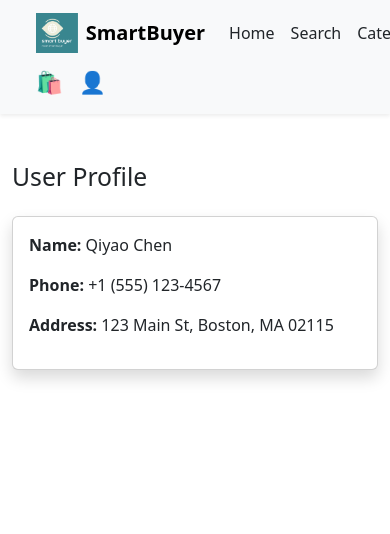
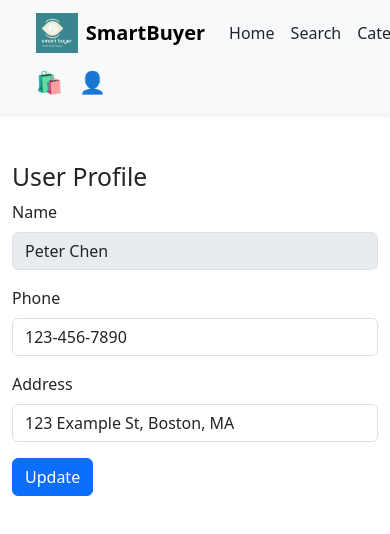
Before and after one commit to 6150WebDesignGroup/SmartBuyer, a React (Create React App) app in the folder frontend/: page /profile in a window 390 px wide. Shown: the top 534 px of the page. Built offline with nearby package versions, Linux system fonts and the light colour scheme.

Commit message:
UserProfile: allow editing phone and address with update button
- Made phone/address editable with controlled input fields
- Preserved name as read-only
- Added 'Update' button (mocked API call for now)

```diff
--- a/frontend/src/pages/UserProfile.jsx
+++ b/frontend/src/pages/UserProfile.jsx
@@ -1,20 +1,69 @@
-import React from 'react';
+import React, { useState, useEffect } from 'react';
+import axios from 'axios';
 
 const UserProfile = () => {
-  const user = {
-    name: 'Qiyao Chen',
-    phone: '+1 (555) 123-4567',
-    address: '123 Main St, Boston, MA 02115'
+  const [user, setUser] = useState({
+    name: '',
+    phone: '',
+    address: ''
+  });
+
+  useEffect(() => {
+    // Fetch user profile (mocked for now)
+    setUser({
+      name: 'Peter Chen',
+      phone: '123-456-7890',
+      address: '123 Example St, Boston, MA'
+    });
+  }, []);
+
+  const handleChange = (e) => {
+    const { name, value } = e.target;
+    setUser(prev => ({ ...prev, [name]: value }));
+  };
+
+  const handleUpdate = async () => {
+    try {
+      // Send update request (replace with your API)
+      await axios.put('/api/user/update', {
+        phone: user.phone,
+        address: user.address
+      });
+      alert('Profile updated successfully!');
+    } catch (err) {
+      alert('Update failed.');
+      console.error(err);
+    }
   };
 
   return (
     <div className="container mt-5">
       <h2>User Profile</h2>
-      <div className="card p-3 mt-4 shadow">
-        <p><strong>Name:</strong> {user.name}</p>
-        <p><strong>Phone:</strong> {user.phone}</p>
-        <p><strong>Address:</strong> {user.address}</p>
+      <div className="mb-3">
+        <label className="form-label">Name</label>
+        <input className="form-control" value={user.name} disabled />
       </div>
+      <div className="mb-3">
+        <label className="form-label">Phone</label>
+        <input
+          className="form-control"
+          name="phone"
+          value={user.phone}
+          onChange={handleChange}
+        />
+      </div>
+      <div className="mb-3">
+        <label className="form-label">Address</label>
+        <input
+          className="form-control"
+          name="address"
+          value={user.address}
+          onChange={handleChange}
+        />
+      </div>
+      <button className="btn btn-primary" onClick={handleUpdate}>
+        Update
+      </button>
     </div>
   );
 };
```
